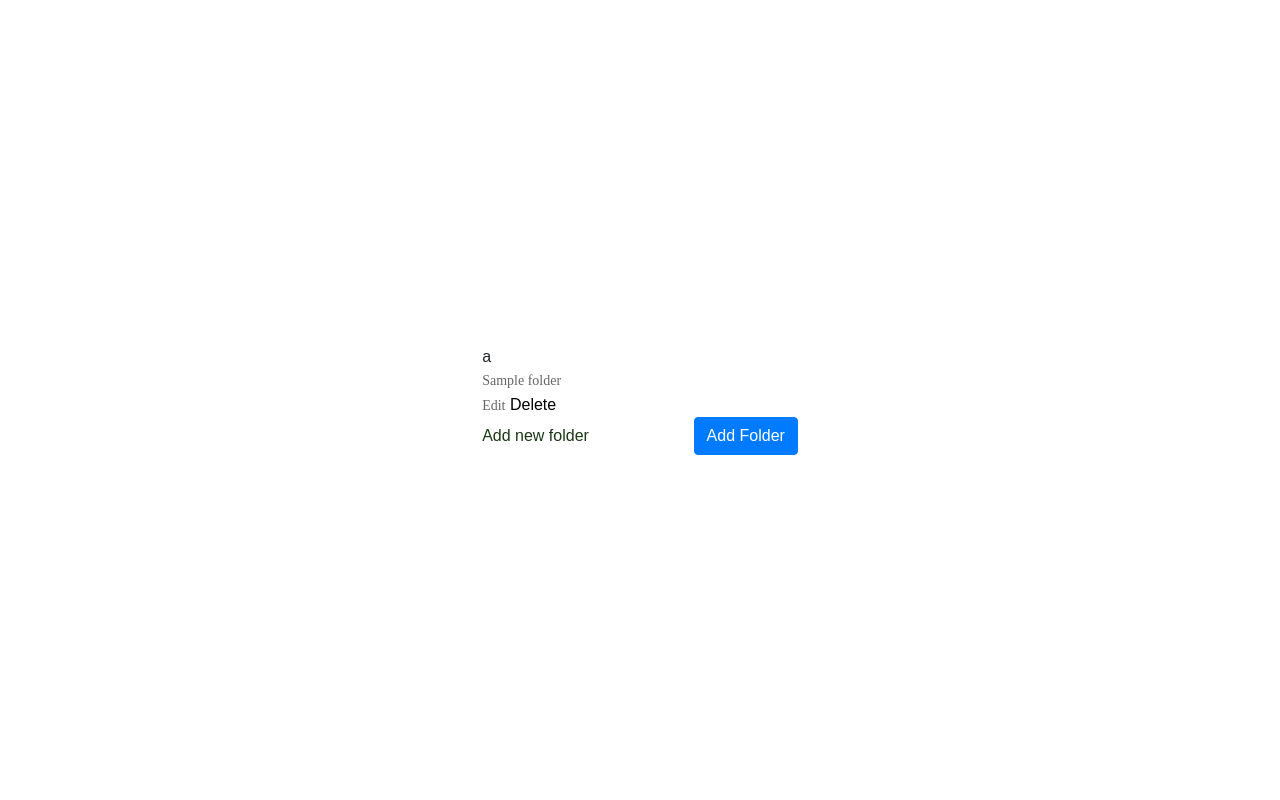
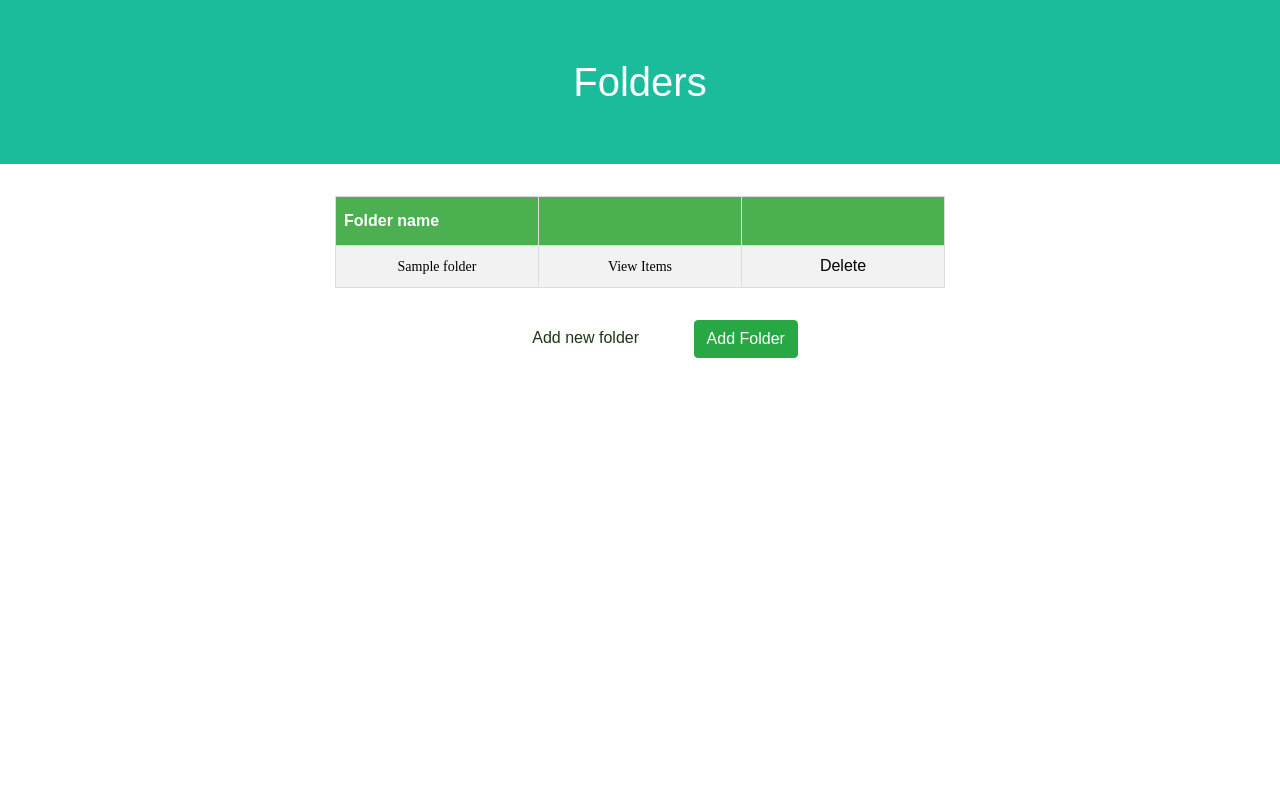
Before and after one commit to LombaC97/ToDoList, a Django app: page /toDoList/folders/ in a window 1280 px wide. Run offline with Django 3.2, Linux system fonts and the light colour scheme; a user stored in the database is signed in; tables that the repository leaves empty hold one stand-in row (values such as "Sample post"); some libraries are stand-ins or nearby versions; some web fonts are replaced.

Commit message:
Agregada tabla para que se vea mejor

```diff
--- a/templates/folders_atoms/base.html
+++ b/templates/folders_atoms/base.html
@@ -31,28 +31,86 @@
 	<link rel="stylesheet" type="text/css" href="{% static 'css/main.css' %}">
 <!--===============================================================================================-->
 </head>
+
+<style>
+.header {
+    padding: 60px;
+    text-align: center;
+    background: #1abc9c;
+    color: white;
+    font-size: 30px;
+}
+
+.container {
+    width: 50%;
+    margin: 2rem auto;
+    text-align: center;
+
+}
+
+
+#folder_table {
+  font-family: Arial, Helvetica, sans-serif;
+  border-collapse: collapse;
+  width: 100%;
+}
+
+#folder_table td, #folder_table th {
+  border: 1px solid #ddd;
+  padding: 8px;
+}
+
+#folder_table tr:nth-child(even){background-color: #f2f2f2;}
+
+#folder_table tr:hover {background-color: #ddd;}
+
+#folder_table th {
+  padding-top: 12px;
+  padding-bottom: 12px;
+  width: 33%;
+  text-align: left;
+  background-color: #4CAF50;
+  color: white;
+}
+
+input{
+   text-align:center;
+}
+
+</style>
 <body>
+	<div class="header">
+       <h1>Folders</h1>
+    </div>
 
-	<div class="limiter">
-		<div class="container-login100">
-			<div class="">
-                {% block content %}
+		<div class="container" >
 
-                    {% for folder in folders %}  a
-                        <ul>
-                           <p>{{ folder.name }}</p> <a href="">Edit</a> <button class='delete_button' val={{folder.folder_id}}>Delete</button>
-                        </ul>
+                <table id="folder_table">
+                    <tr>
+                        <th>Folder name</th>
+                        <th></th>
+                        <th></th>
+                    </tr>
+                    {% for folder in folders %}
+
+                        <tr>
+                           <td><p class="" style="color: black;">{{ folder.name }}</p> </td>
+                           <td><a style="color: black;" href="">View Items</a> </td>
+                           <td><button class='delete_button' val={{folder.folder_id}}>Delete</button></td>
+                        </tr>
+
                     {% endfor %}
-                <form action="{% url 'folders' %}" method="post">
-                    {% csrf_token %}
-                <input type="text" placeholder="Add new folder" name='new_folder'>
+                </table>
 
-                <button type="submit" class="btn btn-primary">Add Folder</button>
-                </form>
-                {% endblock %}
-			</div>
 		</div>
-	</div>
+        <div class="container" style="padding-bottom: 20px;">
+            <form action="{% url 'folders' %}" method="post" style="display: block">
+                {% csrf_token %}
+            <input type="text" placeholder="Add new folder" class="" maxlength="30" name='new_folder'>
+            <button type="submit"  class="btn btn-success">Add Folder</button>
+            </form>
+        </div>
+
 
 <!--===============================================================================================-->
 	<script src="{% static 'vendor/jquery/jquery-3.2.1.min.js' %}"></script>
@@ -84,7 +142,7 @@
                         "csrfmiddlewaretoken": '{{ csrf_token }}'
                     },
                     success: function(){
-                        location.reload()
+                        window.location.replace("{% url 'folders' %}")
                     }
                 })
 
--- a/to_do_list/views.py
+++ b/to_do_list/views.py
@@ -11,12 +11,15 @@ def display_folders(request):
             new = Folder(name=request.POST.get('new_folder'), user_id = request.user)
             new.save()
     folders = Folder.objects.filter(user_id = request.user)
+    print('FOOOOOLDEEEEEEEEEERSSSSSSSSSS')
     print(folders)
     return render(request, 'folders_atoms/base.html', {"folders": folders})
 
 @login_required
 def delete_folder(request):
     if request.POST.get('delete_id'):
+        print("AAAAAAAAAAAAAAAAAAAAAAAAAAAA")
+        print(request.POST['delete_id'])
         Folder.objects.filter(folder_id = request.POST['delete_id']).delete()
 
     return HttpResponse('')
```
